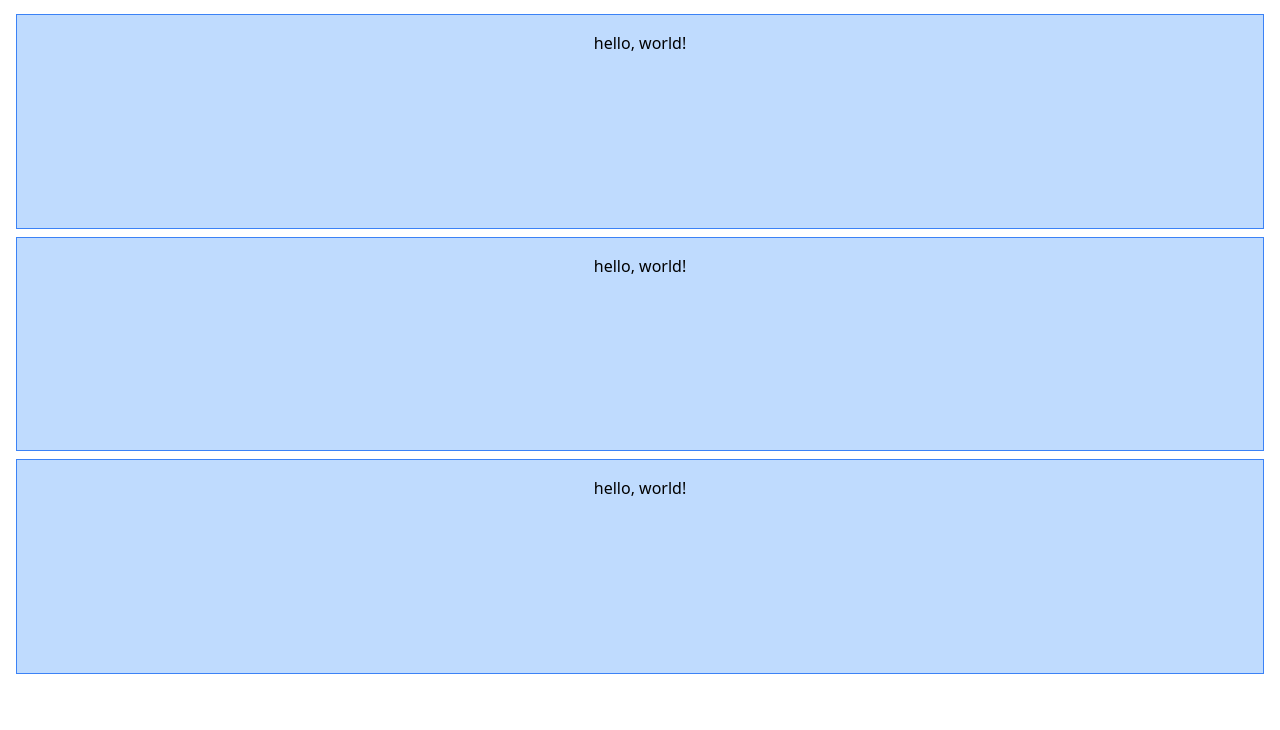
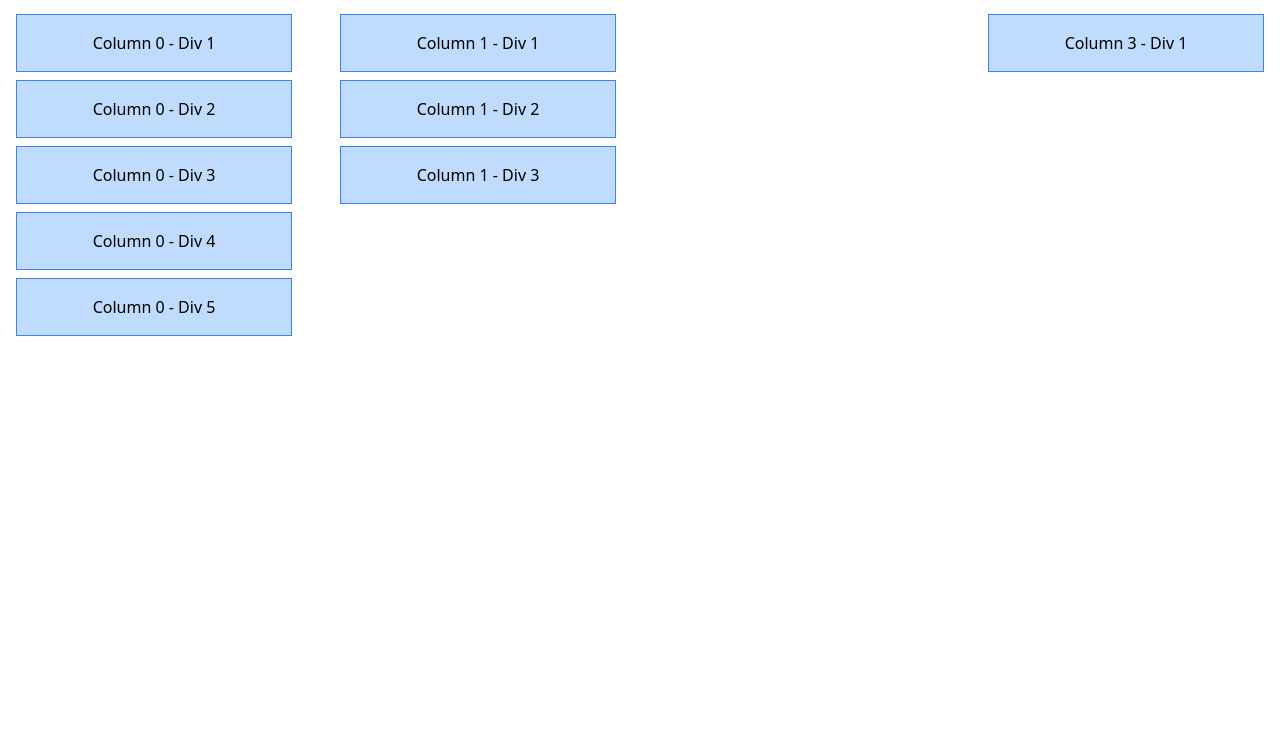
Before and after one commit to knightstick/drag-vite, a website built with Vite: page index.html in a window 1280 px wide. Shown: the part 70-800 px from the top of the page. Built offline with nearby package versions, Linux system fonts and the light colour scheme.

Commit message:
Use sortable for drag and drop

```diff
--- a/index.html
+++ b/index.html
@@ -8,13 +8,13 @@
   </head>
   <body class="flex flex-col h-screen">
     <header class="text-center py-4">
-      <h1 class="text-3xl font-bold">Vite Drage Test</h1>
+      <h1 class="text-3xl font-bold">Vite Drag Test with Sortablejs</h1>
     </header>
 
     <main id="flex-grow bg-gray-100 overflow-hidden">
       <div
         id="container"
-        class="flex h-[calc(100vh-100px)] w-screen gap-4"
+        class="flex flex-row h-[calc(100vh-100px)] w-screen gap-4"
       ></div>
     </main>
 
--- a/package.json
+++ b/package.json
@@ -14,6 +14,7 @@
     "nanoid": "^3.3.7",
     "picocolors": "^1.0.1",
     "rollup": "^4.20.0",
+    "sortablejs": "^1.15.2",
     "source-map-js": "^1.2.0"
   },
   "scripts": {
--- a/src/app.ts
+++ b/src/app.ts
@@ -1,17 +1,28 @@
+import Sortable from "sortablejs";
+
 const greeting: string = "hello, world!";
 
-function renderColumn(numberOfBoxes: number, container: HTMLElement) {
+function renderColumn(
+  numberOfBoxes: number,
+  index: number,
+  container: HTMLElement
+) {
   const column = document.createElement("div");
-  column.className = "flex flex-col w-full p-4";
+  column.className = "flex-1 flex-col h-full p-4";
 
   for (let i = 0; i < numberOfBoxes; i++) {
     const div = document.createElement("div");
     div.className =
       "bg-blue-200 border border-blue-500 flex-1 p-4 mb-2 cursor move text-center";
-    div.textContent = greeting;
+    div.textContent = `Column ${index} - Div ${i + 1}`;
 
     column.appendChild(div);
   }
+
+  var sortable = Sortable.create(column, {
+    group: "shared",
+    animation: 20,
+  });
 
   container.appendChild(column);
 }
@@ -22,7 +33,11 @@ function render() {
     return;
   }
 
-  renderColumn(3, container);
+  const columnNumbers: number[] = [5, 3, 0, 1];
+
+  columnNumbers.forEach((numberOfBoxes, index) => {
+    renderColumn(numberOfBoxes, index, container);
+  });
 }
 
 render();
```
Also changed, not shown: 1 other file.
